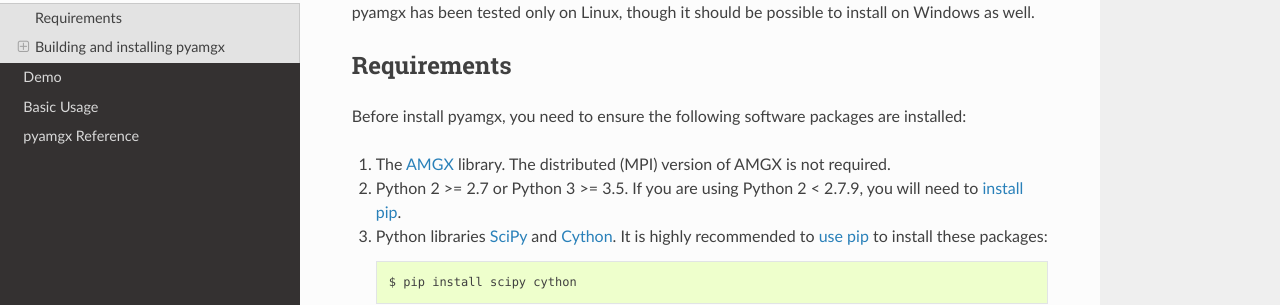
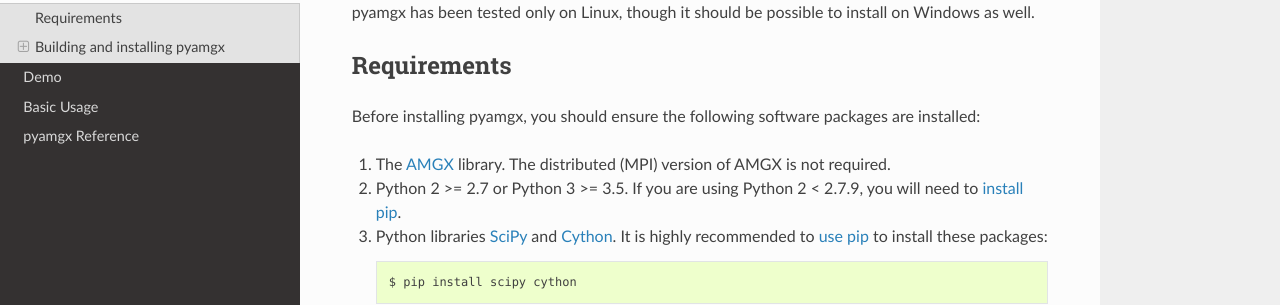
Before and after one commit to shwina/pyamgx, a Sphinx documentation site: the page built from docs/install.rst, in a window 1280 px wide and 1078 px high. Shown: the part 159-464 px from the top of the window. Built offline with Sphinx 7.4.7 and the Read the Docs theme 2.0.0, drawn with Linux system fonts in a browser that asks for light colours.

Commit message:
Fix typo in install.rst

```diff
--- a/docs/install.rst
+++ b/docs/install.rst
@@ -7,7 +7,7 @@ though it should be possible to install on Windows as well.
 Requirements
 ------------
 
-Before install pyamgx, you need to ensure the following
+Before installing pyamgx, you should ensure the following
 software packages are installed:
 
 1. The `AMGX <https://github.com/NVIDIA/AMGX>`_ library.
--- a/docs/local/html/_sources/install.rst.txt
+++ b/docs/local/html/_sources/install.rst.txt
@@ -7,7 +7,7 @@ though it should be possible to install on Windows as well.
 Requirements
 ------------
 
-Before install pyamgx, you need to ensure the following
+Before installing pyamgx, you should ensure the following
 software packages are installed:
 
 1. The `AMGX <https://github.com/NVIDIA/AMGX>`_ library.
--- a/docs/local/html/install.html
+++ b/docs/local/html/install.html
@@ -172,7 +172,7 @@
 though it should be possible to install on Windows as well.</p>
 <div class="section" id="requirements">
 <h2>Requirements<a class="headerlink" href="#requirements" title="Permalink to this headline">¶</a></h2>
-<p>Before install pyamgx, you need to ensure the following
+<p>Before installing pyamgx, you should ensure the following
 software packages are installed:</p>
 <ol class="arabic">
 <li><p class="first">The <a class="reference external" href="https://github.com/NVIDIA/AMGX">AMGX</a> library.
```
Also changed, not shown: 1 other file.
